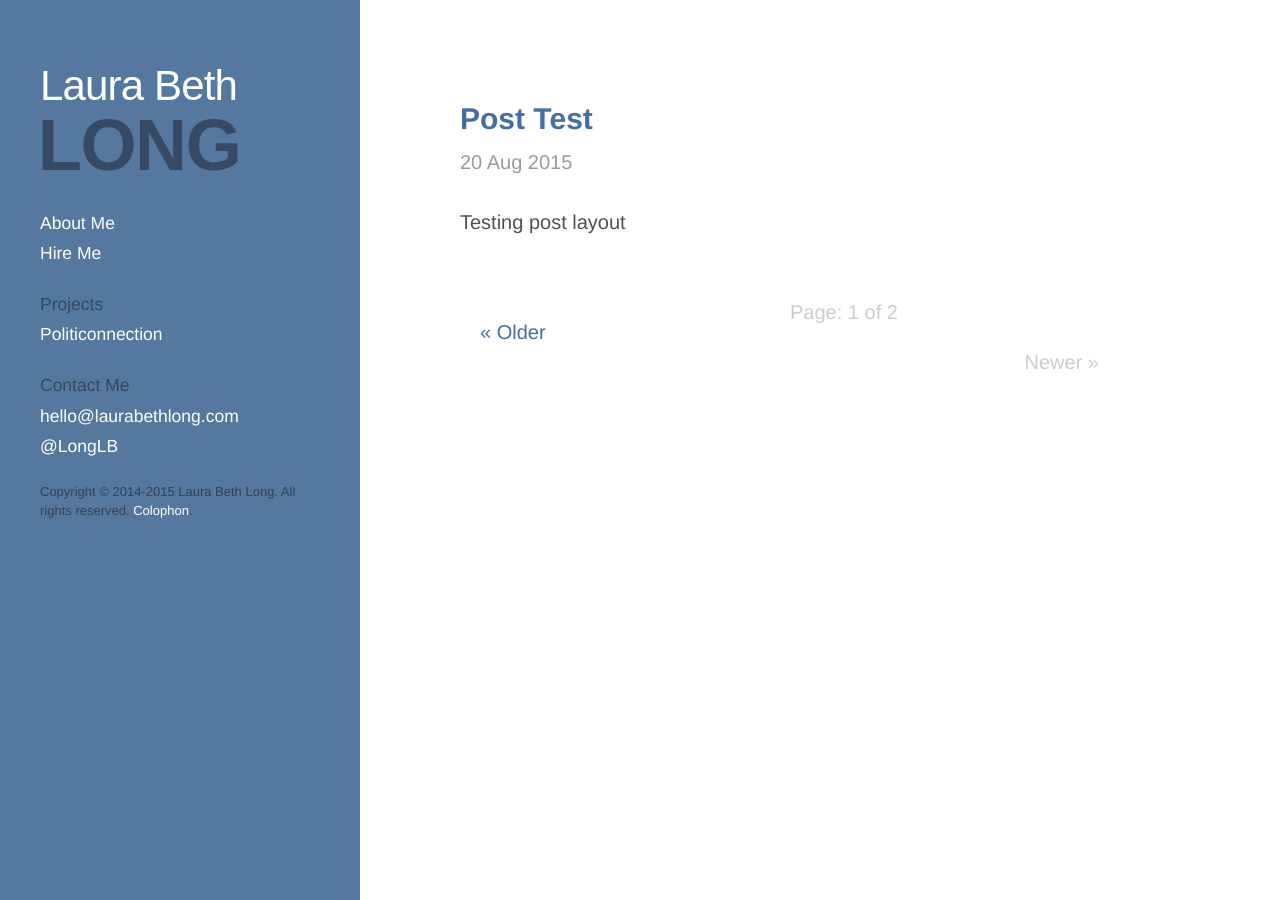
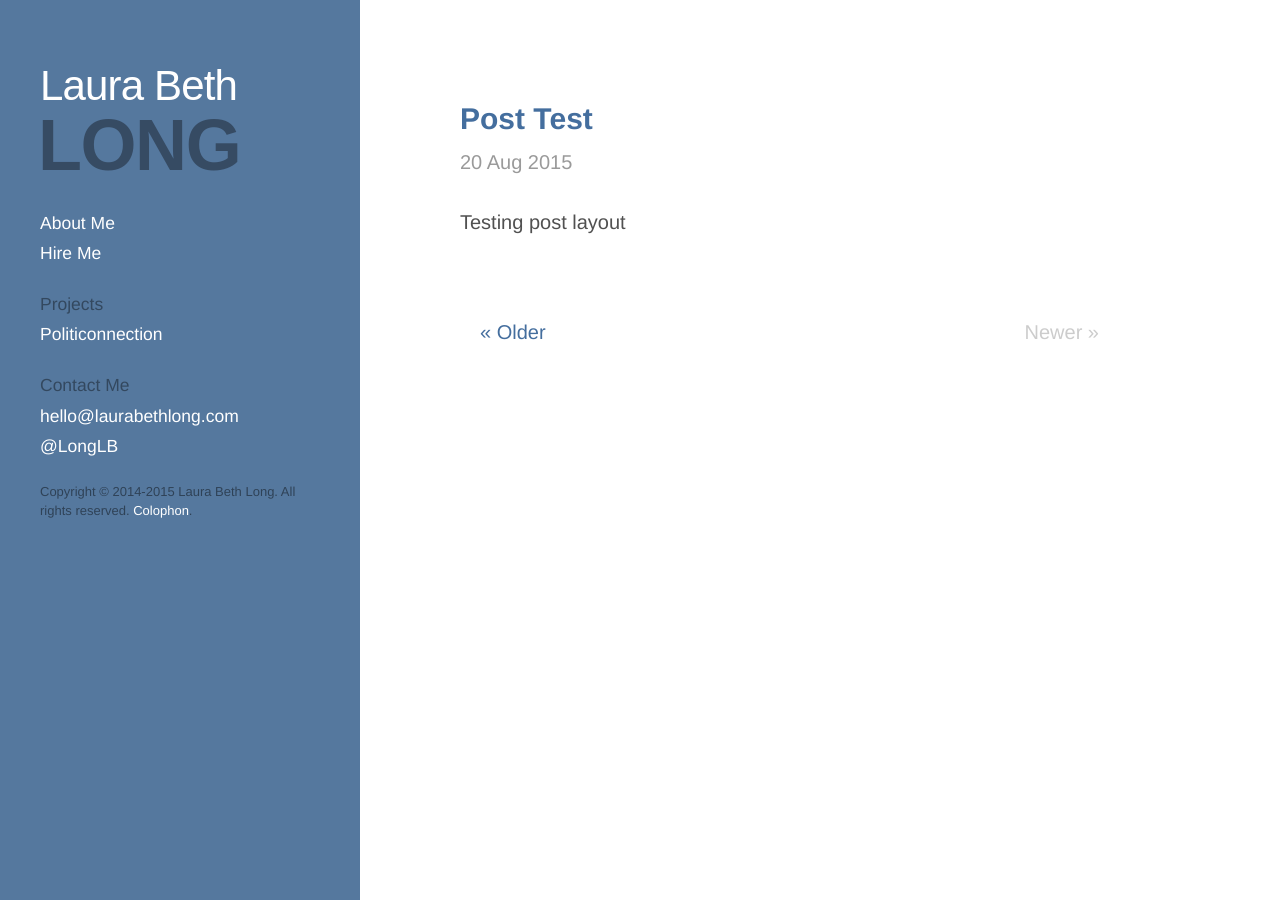
Before and after one commit to LauraBethLong/tttt, a Jekyll site: the page built from blog/index.html, in a window 1280 px wide. Built offline with Jekyll 4.4.1, drawn with Linux system fonts in a browser that asks for light colours; some web fonts are replaced; the list of posts is cut into pages by our own code.

Commit message:
Update index.html
removing "page 1 of x"

```diff
--- a/blog/index.html
+++ b/blog/index.html
@@ -28,7 +28,6 @@ title: Blog
   {% else %}
     <span class="pagination-item older">&laquo; Older</span>
   {% endif %}
-  <span class="page_number ">Page: {{ paginator.page }} of {{ paginator.total_pages }}</span>
   {% if paginator.previous_page %}
     <a class="pagination-item newer" href="{{ paginator.previous_page_path }}"> Newer &raquo;</a>
   {% else %}
```
